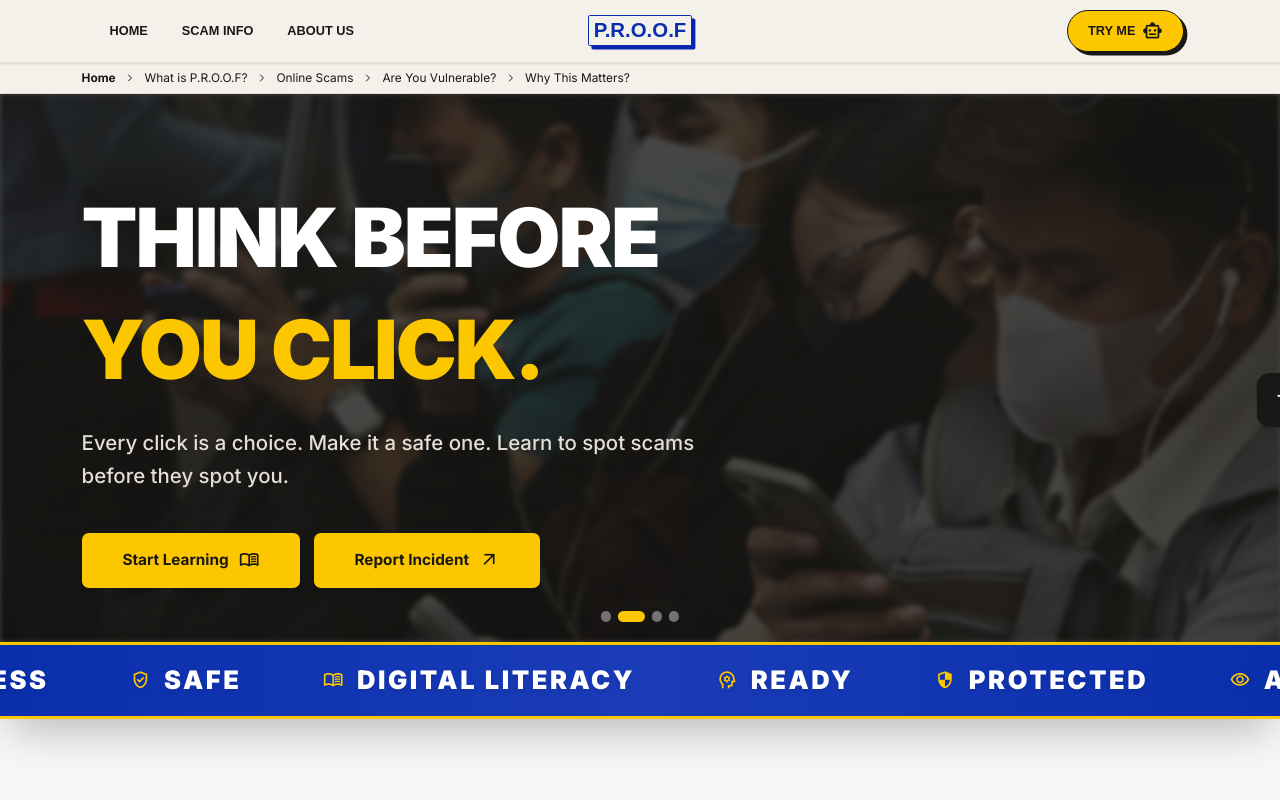
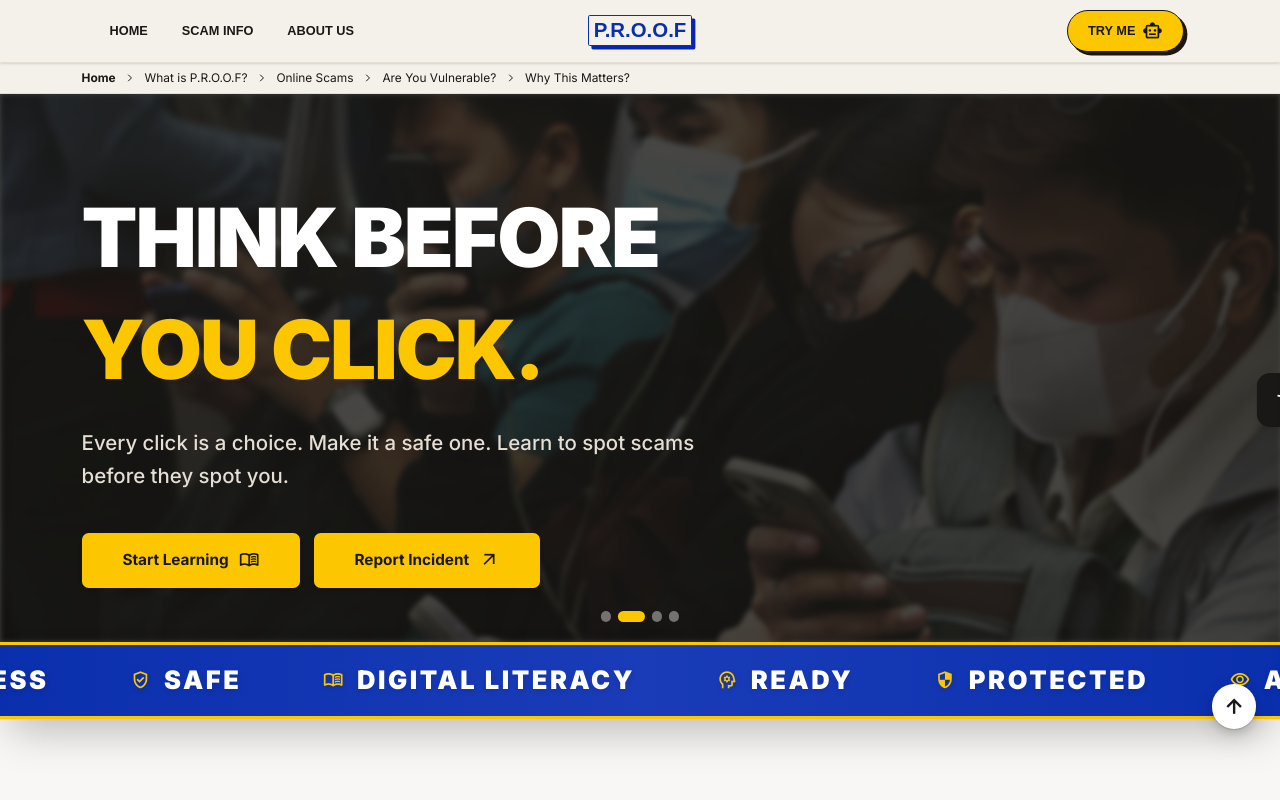
Before and after one commit to alxxrzfyr/final-proof-web, a React (Vite) app: page / in a window 1280 px wide. Shown: the top 800 px of the page. Built offline with nearby package versions, Linux system fonts and the light colour scheme; a web font is replaced by a local one.

Commit message:
optimized

```diff
--- a/src/components/Footer.tsx
+++ b/src/components/Footer.tsx
@@ -1,3 +1,4 @@
+import { useState, useEffect, useRef } from 'react';
 import { translations, type Lang } from './data';
 import { QRCodeSVG } from 'qrcode.react';
 
@@ -11,14 +12,113 @@ interface Props {
 
 /**
  * Displays the page footer with quick links, contact info, and legal references.
+ * Includes a floating back-to-top button that appears when the footer enters the viewport.
  */
 export function Footer({ lang, onNavigate, onOpenTerms }: Props) {
   const t = (key: string) => translations[lang]?.[key] || translations.en[key] || key;
 
+  const footerRef = useRef<HTMLElement>(null);
+  const [showBackToTop, setShowBackToTop] = useState(false);
+  const [isScrolling, setIsScrolling] = useState(false);
+
+  useEffect(() => {
+    const observer = new IntersectionObserver(
+      ([entry]) => {
+        setShowBackToTop(entry.isIntersecting);
+      },
+      { threshold: 0.05 }
+    );
+
+    if (footerRef.current) {
+      observer.observe(footerRef.current);
+    }
+
+    return () => observer.disconnect();
+  }, []);
+
+  const handleBackToTop = () => {
+    setIsScrolling(true);
+    window.scrollTo({ top: 0, behavior: 'smooth' });
+    setTimeout(() => setIsScrolling(false), 800);
+  };
+
   return (
-    <footer className="border-t border-[#3d3530] bg-[#1a1816] px-5 py-10 sm:px-8 sm:py-12 md:px-12 lg:px-16">
+    <>
+      {/* ── Floating Back-to-Top Button ── */}
+      <div
+        style={{
+          position: 'fixed',
+          bottom: '5.25rem',
+          right: '1.75rem',
+          zIndex: 9999,
+          transform: showBackToTop ? 'translateY(0) scale(1)' : 'translateY(12px) scale(0.85)',
+          opacity: showBackToTop ? 1 : 0,
+          pointerEvents: showBackToTop ? 'auto' : 'none',
+          transition: 'opacity 0.25s ease, transform 0.25s cubic-bezier(0.34,1.4,0.64,1)',
+        }}
+      >
+        <button
+          onClick={handleBackToTop}
+          aria-label="Back to top"
+          style={{
+            display: 'flex',
+            alignItems: 'center',
+            justifyContent: 'center',
+            width: '3.25rem',
+            height: '3.25rem',
+            borderRadius: '50%',
+            background: '#ffffff',
+            border: 'none',
+            /* Layered shadow: tight contact shadow + soft ambient lift */
+            boxShadow: '0 1px 2px rgba(0,0,0,0.18), 0 4px 12px rgba(0,0,0,0.14), 0 12px 28px rgba(0,0,0,0.10)',
+            cursor: 'pointer',
+            transition: 'box-shadow 0.18s ease, transform 0.18s ease',
+            outline: 'none',
+          }}
+          onMouseEnter={e => {
+            const btn = e.currentTarget as HTMLButtonElement;
+            btn.style.boxShadow = '0 2px 4px rgba(0,0,0,0.20), 0 8px 20px rgba(0,0,0,0.18), 0 20px 40px rgba(0,0,0,0.12)';
+            btn.style.transform = 'translateY(-3px)';
+          }}
+          onMouseLeave={e => {
+            const btn = e.currentTarget as HTMLButtonElement;
+            btn.style.boxShadow = '0 1px 2px rgba(0,0,0,0.18), 0 4px 12px rgba(0,0,0,0.14), 0 12px 28px rgba(0,0,0,0.10)';
+            btn.style.transform = 'translateY(0)';
+          }}
+          onMouseDown={e => {
+            (e.currentTarget as HTMLButtonElement).style.transform = 'translateY(-1px)';
+          }}
+          onMouseUp={e => {
+            (e.currentTarget as HTMLButtonElement).style.transform = 'translateY(-3px)';
+          }}
+        >
+          <span
+            className="material-symbols-outlined"
+            style={{
+              fontSize: '1.6rem',
+              color: '#1a1816',
+              fontVariationSettings: "'wght' 600",
+              animation: isScrolling ? 'arrowFloat 0.45s ease-in-out infinite alternate' : 'none',
+              userSelect: 'none',
+            }}
+          >
+            arrow_upward
+          </span>
+        </button>
+      </div>
+
+      <style>{`
+        @keyframes arrowFloat {
+          from { transform: translateY(0); }
+          to   { transform: translateY(-3px); }
+        }
+      `}</style>
+
+      <footer
+        ref={footerRef}
+        className="border-t border-[#3d3530] bg-[#1a1816] px-5 py-10 sm:px-8 sm:py-12 md:px-12 lg:px-16"
+      >
         <div className="mx-auto max-w-[1200px]">
-        {/* Grid layout is asymmetrical so the brand description stays prominent while keeping links dense */}
           <div className="grid grid-cols-1 gap-8 sm:grid-cols-2 md:grid-cols-4 lg:gap-12">
             <div className="md:col-span-2">
               <div className="inline-block">
@@ -110,5 +210,6 @@ export function Footer({ lang, onNavigate, onOpenTerms }: Props) {
           </div>
         </div>
       </footer>
+    </>
   );
 }
--- a/src/components/MockupComponents.tsx
+++ b/src/components/MockupComponents.tsx
@@ -130,15 +130,15 @@ export function EmailMockup({ from, brand, subject, body, cta, isSuspicious }: E
           </p>
           <p className="text-sm text-[#4b5563]" style={{ fontWeight: 600 }}>to me - 10:42 AM (2 minutes ago)</p>
         </div>
-        <div className="flex gap-2 text-gray-700">
-          <span className="material-symbols-outlined text-lg">star</span>
-          <span className="material-symbols-outlined text-lg">reply</span>
+        <div className="flex shrink-0 gap-2 text-gray-700">
+          <span className="material-symbols-outlined hidden text-lg sm:inline">star</span>
+          <span className="material-symbols-outlined hidden text-lg sm:inline">reply</span>
           <span className="material-symbols-outlined text-lg">more_vert</span>
         </div>
       </div>
 
       {/* Body */}
-      <div className="px-5 py-5">
+      <div className="px-4 py-4 sm:px-5 sm:py-5">
         <div
             className="whitespace-pre-line text-base leading-relaxed text-[#1a1816]"
             style={{ fontWeight: 600 }}
@@ -266,7 +266,7 @@ export function MessengerMockup({ sender, brand, body, isVerified = false }: Mes
           <p className="text-xs text-gray-700" style={{ fontWeight: 500 }}>Active 2m ago</p>
         </div>
         <span className="material-symbols-outlined text-xl text-[#0084ff]">call</span>
-        <span className="material-symbols-outlined text-xl text-[#0084ff]">videocam</span>
+        <span className="material-symbols-outlined hidden text-xl text-[#0084ff] sm:inline">videocam</span>
       </div>
 
       {/* Messages */}
@@ -347,8 +347,8 @@ export function PopupMockup({ body, cta, domain = 'survey-prizewinners.info/ph',
             <div className="h-2.5 w-2.5 rounded-full bg-yellow-400" />
             <div className="h-2.5 w-2.5 rounded-full bg-green-400" />
           </div>
-          <span className="material-symbols-outlined text-[14px] text-gray-400">arrow_back</span>
-          <span className="material-symbols-outlined text-[14px] text-gray-400">arrow_forward</span>
+          <span className="material-symbols-outlined hidden text-[14px] text-gray-400 sm:inline">arrow_back</span>
+          <span className="material-symbols-outlined hidden text-[14px] text-gray-400 sm:inline">arrow_forward</span>
           <span className="material-symbols-outlined text-[14px] text-gray-400">refresh</span>
           {/* URL bar */}
           <div className="flex flex-1 items-center gap-1.5 rounded-full border border-gray-300 bg-white px-3 py-1 shadow-sm">
@@ -868,8 +868,8 @@ export function ShippingReceiptMockup({
               ['Date', date],
               ['Requested payment', amount],
             ].map(([label, value]) => (
-              <div key={label} className="grid grid-cols-[7.5rem_1fr] gap-3 border-b border-[#eee7df] pb-2 last:border-b-0 last:pb-0">
-                <span className="text-xs uppercase tracking-wider text-[#5c544d]" style={{ fontWeight: 800 }}>
+              <div key={label} className="grid grid-cols-[6rem_1fr] gap-2 border-b border-[#eee7df] pb-2 last:border-b-0 last:pb-0 sm:grid-cols-[7.5rem_1fr] sm:gap-3">
+                <span className="text-[10px] uppercase tracking-wide text-[#5c544d] sm:tracking-wider" style={{ fontWeight: 800 }}>
                   {label}
                 </span>
                 <span className="break-words text-[#1a1816]" style={{ fontWeight: 700 }}>
```
Also changed, not shown: src/components/ScamInfoSection.tsx (+49 -37 lines). Lines whose indentation alone changed are shown as unchanged.
